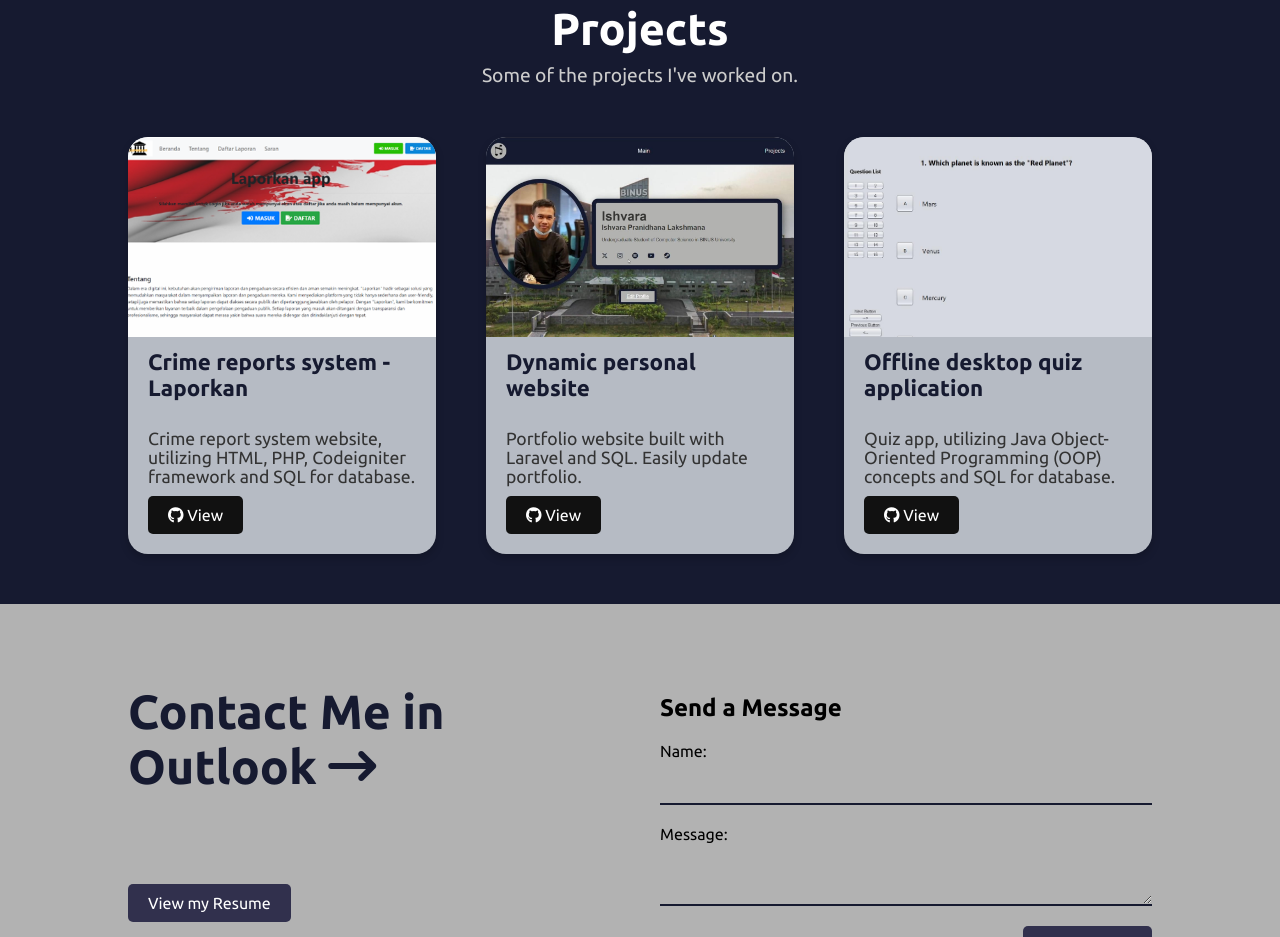
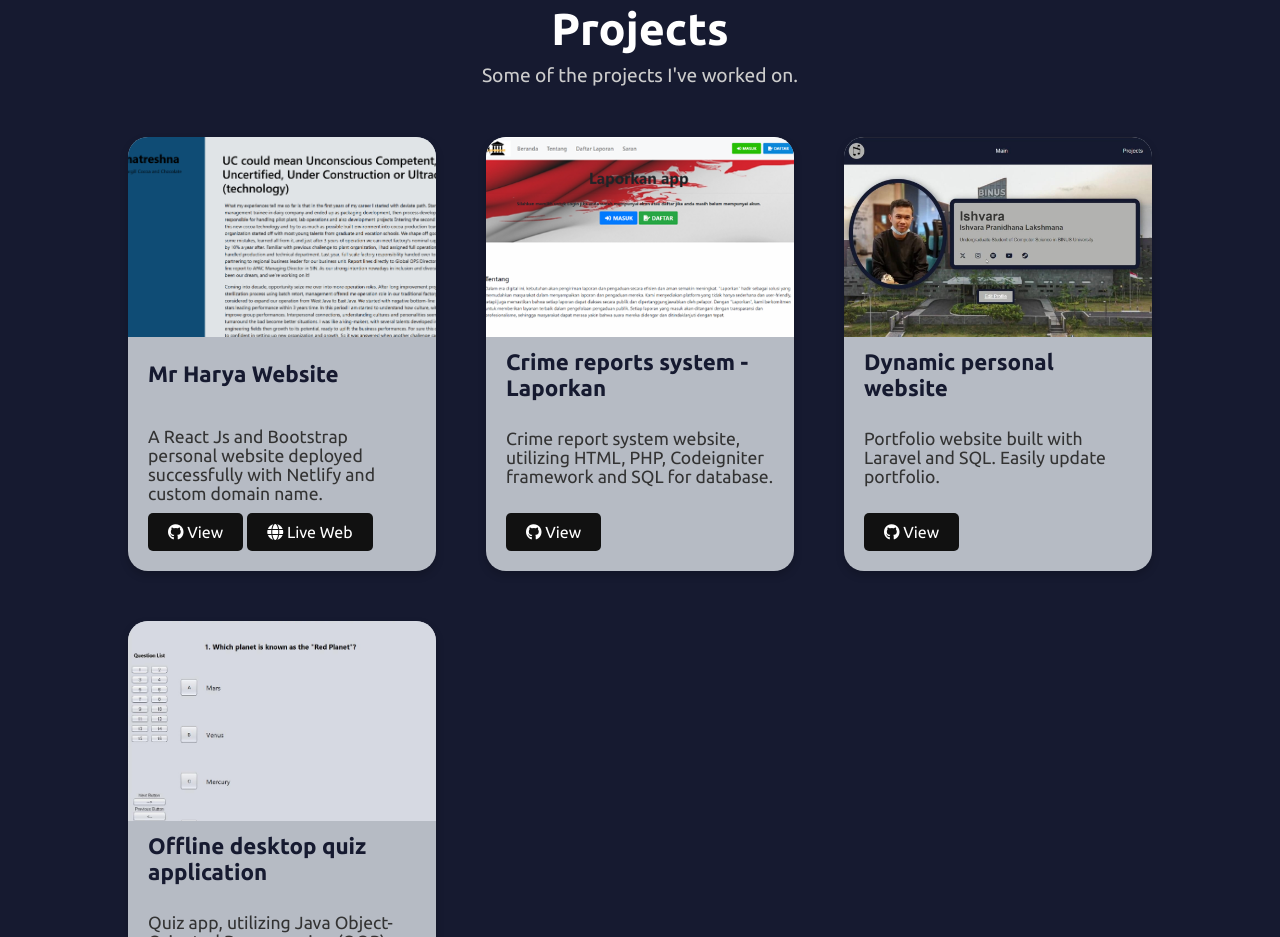
Before and after one commit to varqse/ishvarqse, a plain HTML site: page index.html in a window 1280 px wide. Shown: the part 994-1931 px from the top of the page. Drawn offline with Linux system fonts and the light colour scheme.

Commit message:
add project

```diff
--- a/index.html
+++ b/index.html
@@ -71,7 +71,23 @@
 
                 <div class="grid">
                     <div class="item">
-                        <img src="image/project1.png" alt="Project 1">
+                        <img src="image/haryaid.png" alt="Project 1">
+                        <div class="itemdetail">
+                            <p>Mr Harya Website</p>
+                            <p>A React Js and Bootstrap personal website deployed successfully with Netlify and custom domain name.</p>
+                            <div>
+                                <a href="https://github.com/varqse/harya" class="button" target="_blank">
+                                    <i class="fa-brands fa-github"></i> View
+                                </a>
+                                <a href="https://harya.id/" class="button" target="_blank">
+                                    <i class="fa-solid fa-globe"></i> Live Web
+                                </a>
+                            </div>
+                        </div>
+                    </div>
+
+                    <div class="item">
+                        <img src="image/project1.png" alt="Project 2">
                         <div class="itemdetail">
                             <p>Crime reports system - Laporkan</p>
                             <p>Crime report system website, utilizing HTML, PHP, Codeigniter framework and SQL for database.</p>
@@ -84,7 +100,7 @@
                     </div>
 
                     <div class="item">
-                        <img src="image/project2.jpg" alt="Project 2">
+                        <img src="image/project2.jpg" alt="Project 3">
                         <div class="itemdetail">
                             <p>Dynamic personal website</p>
                             <p>Portfolio website built with Laravel and SQL. Easily update portfolio.</p>
@@ -97,7 +113,7 @@
                     </div>
 
                     <div class="item">
-                        <img src="image/project3.png" alt="Project 3">
+                        <img src="image/project3.png" alt="Project 4">
                         <div class="itemdetail">
                             <p>Offline desktop quiz application</p>
                             <p>Quiz app, utilizing Java Object-Oriented Programming (OOP) concepts and SQL for database.</p>
@@ -144,7 +160,7 @@
                 <div class="contact-layout">
                     <div class="resume-section">
                         <h5>Contact Me in Outlook  <i class="fa-solid fa-arrow-right-long"></i></h5>
-                        <a href="link_to_your_resume.pdf" class="resume-button" target="_blank">View my Resume</a>
+                        <a href="https://drive.google.com/file/d/1jcHfMsCFNSo5RqajTAV2Z4xOB8zSGm8e/view?usp=sharing" class="resume-button" target="_blank">View my Resume</a>
                     </div>
                     <div class="contact-section">
                         <h5>Send a Message</h5>
```
Also changed, not shown: image/haryaid.png (added).
